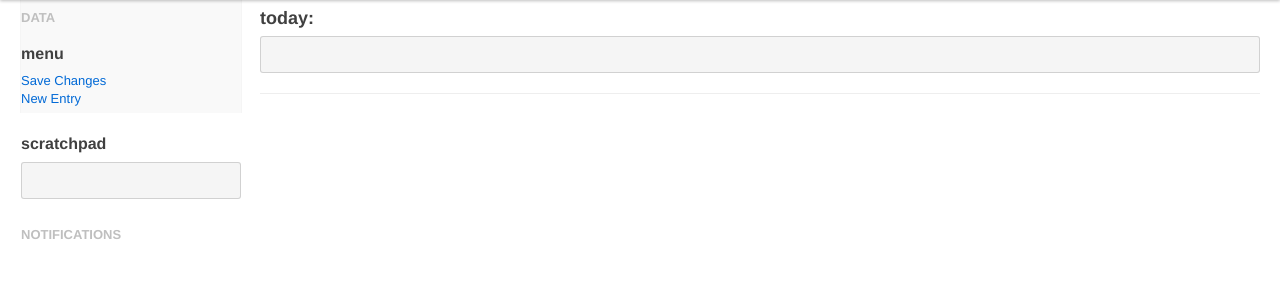
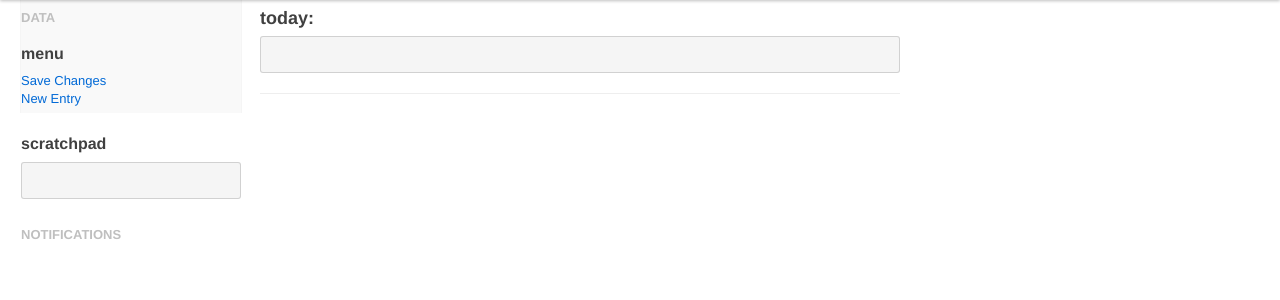
Before and after one commit to pmn/qi.io, a Flask app: template templates/index.html in a window 1280 px wide. Shown: the part 40-340 px from the top of the page. Run offline with Flask 2, Linux system fonts and the light colour scheme; the template is opened without the code that fills it, so the values that code supplies are empty; parts of the project's set-up code (start-up, migrations or seed data) failed here and were passed over; some libraries are stand-ins or nearby versions.

Commit message:
Narrowed the entry boxes

```diff
--- a/templates/index.html
+++ b/templates/index.html
@@ -37,6 +37,8 @@
 
 {% block content %}
 {% if user != None %}
+<div class="row">
+<div class="span11">
 <h3>today:</h3>
 <div id="{{ current_entry.id }}" class="editbox" contenteditable="true">{{ current_entry.raw_body|safe }}</div>
 <hr>
@@ -46,7 +48,8 @@
 <div class="editbox" contenteditable="true" id="{{ entry.id }}">{{ entry.raw_body|safe }}</div>
 {% endif %}
 {% endfor %}
-
+</div>
+</div>
 {% else %}
 <h2>Currently in closed beta, please come back another time.</h1>
 <h3>
```
